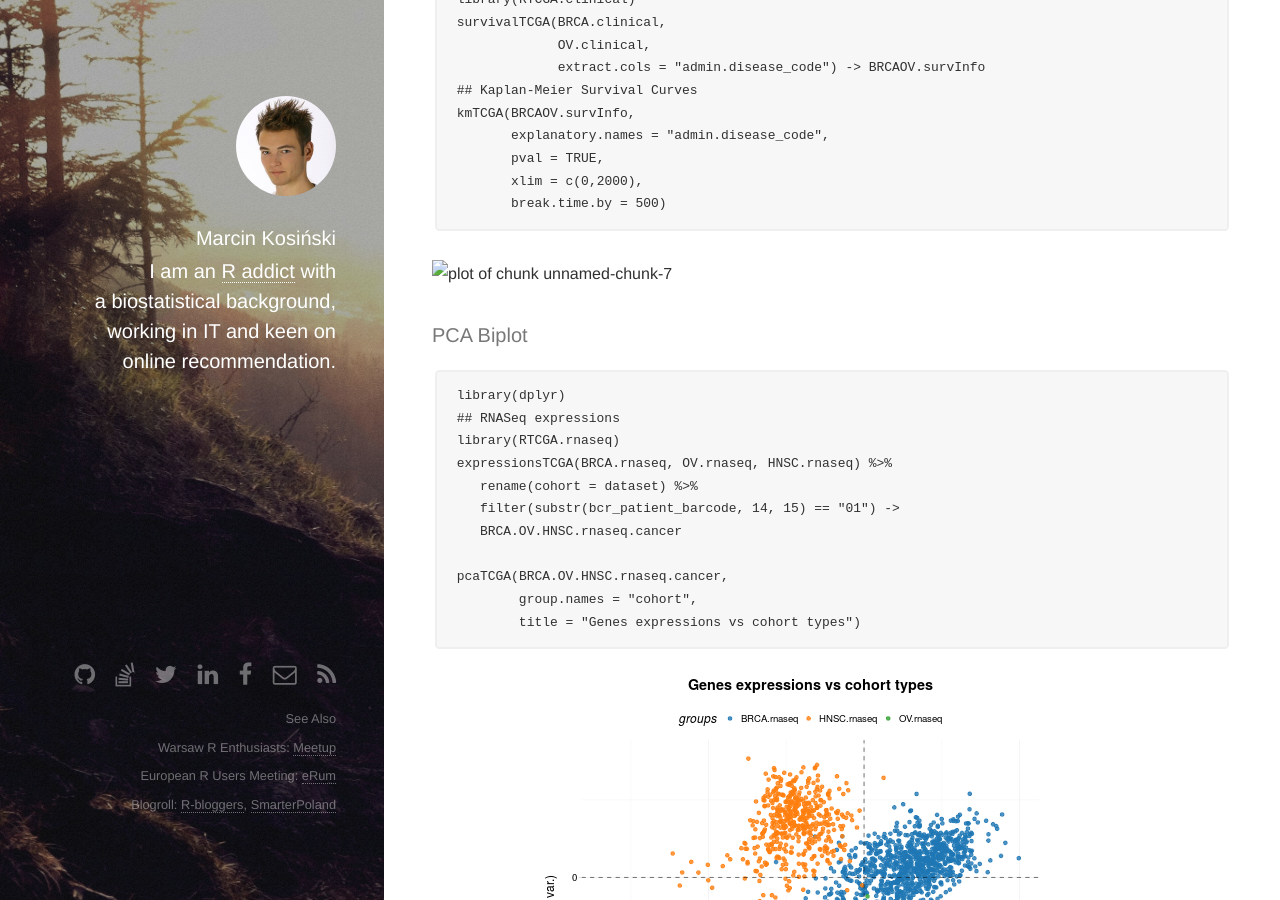
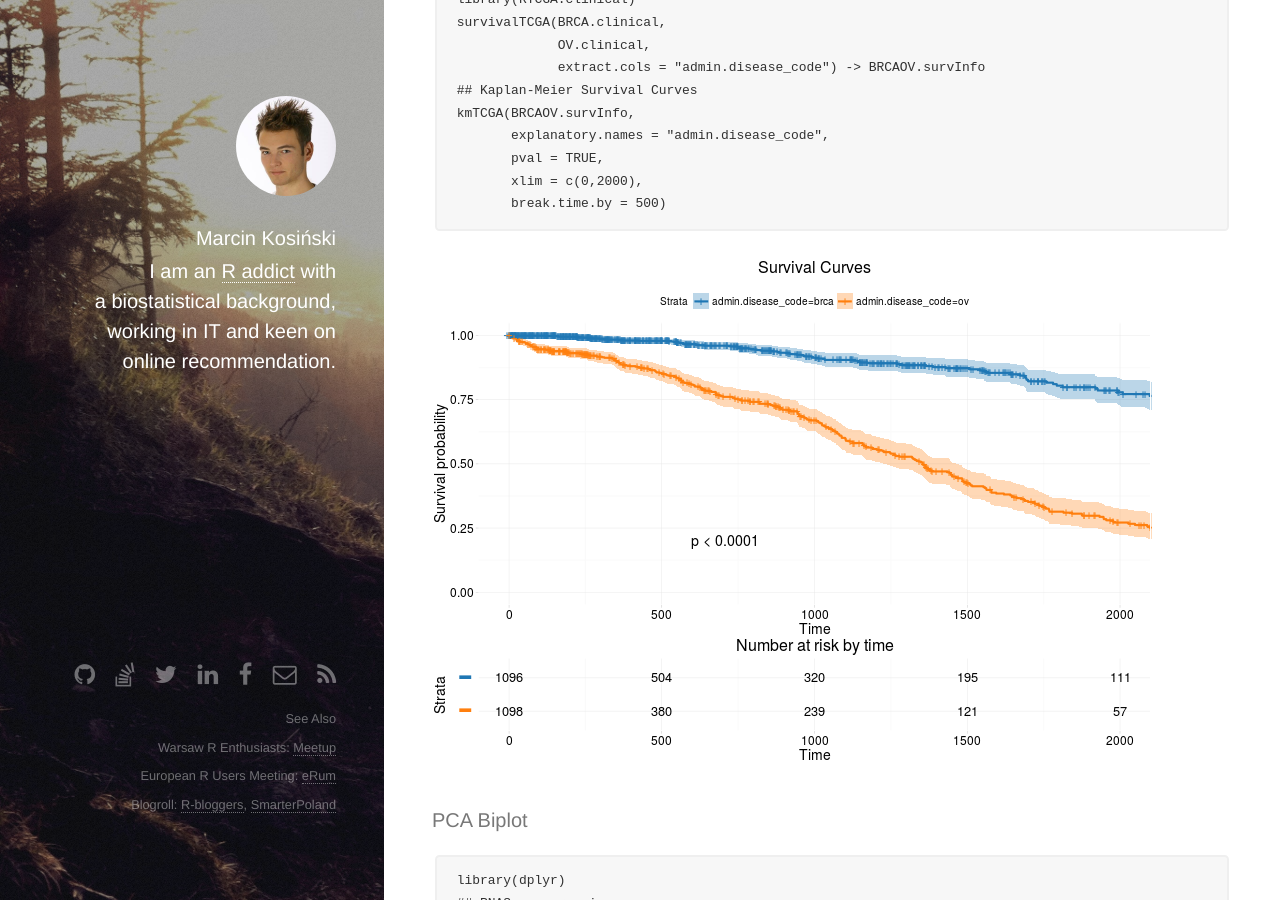
Before and after one commit to MarcinKosinski/MarcinKosinski.github.io, a Jekyll site: the page built from _posts/2016-05-04-RTCGA-Quick-Guide.md, in a window 1280 px wide and 900 px high, scrolled down 3554 px. Built offline with Jekyll 4.4.1, drawn with Linux system fonts in a browser that asks for light colours; comment, search, counter and statistics services are not loaded.

Commit message:
baseknitrurl "/"

```diff
--- a/_config.yml
+++ b/_config.yml
@@ -8,7 +8,7 @@
     I write about R Technologies, Survival Analysis and R Package Development.
 baseurl: "" # the subpath of your site, e.g. /blog/
 url: "http://r-addict.com" # the base hostname & protocol for your site
-baseurlknitr: ""
+baseurlknitr: "/"
 
 # Social links.
 # Replace the word 'example' with your username if you want to include the icon in the left sidebar
--- a/_posts/2016-05-04-RTCGA-Quick-Guide.md
+++ b/_posts/2016-05-04-RTCGA-Quick-Guide.md
@@ -108,7 +108,7 @@
        break.time.by = 500)
 {% endhighlight %}
 
-![plot of chunk unnamed-chunk-7](figure/source/2016-05-04-RTCGA-Quick-Guide/unnamed-chunk-7-1.png)
+![plot of chunk unnamed-chunk-7](/figure/source/2016-05-04-RTCGA-Quick-Guide/unnamed-chunk-7-1.png)
 
 ### PCA Biplot
 
```
Also changed, not shown: _source/2016-05-04-RTCGA-Quick-Guide.Rmd (line endings or trailing spaces).
